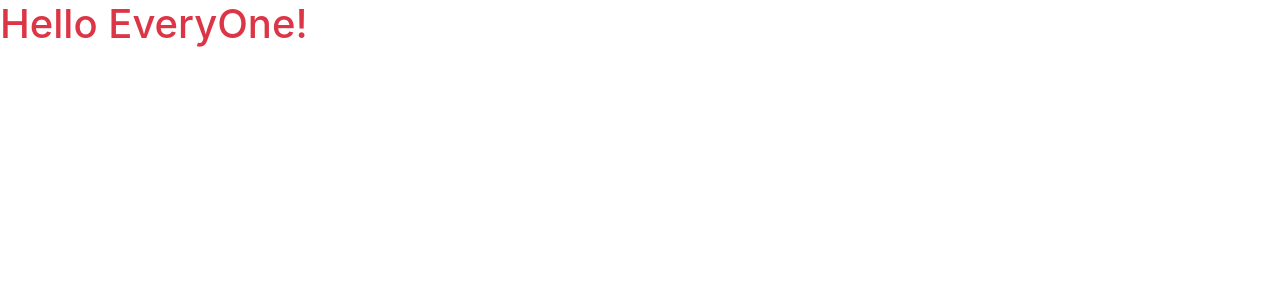
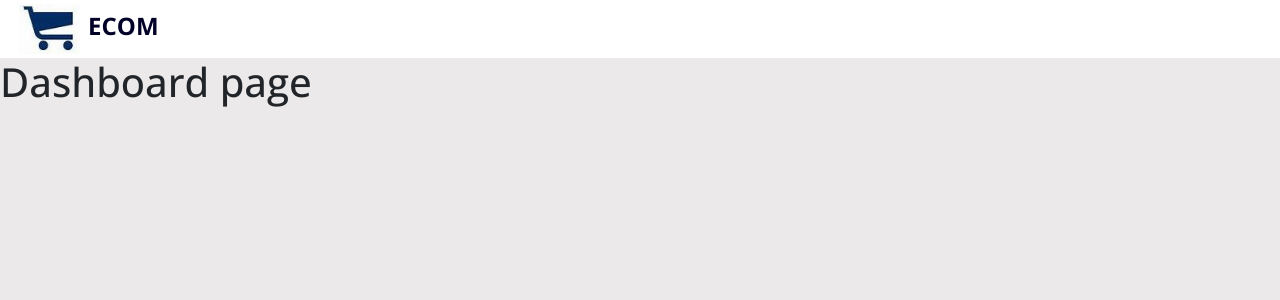
Before and after one commit to HimanshuVerma765/Git_E_Commerce, a React (Create React App) app: page / in a window 1280 px wide. Shown: the top 300 px of the page. Built offline with nearby package versions, Linux system fonts and the light colour scheme.

Commit message:
dashbord with logo

```diff
--- a/package.json
+++ b/package.json
@@ -11,7 +11,7 @@
     "@testing-library/jest-dom": "^5.17.0",
     "@testing-library/react": "^13.4.0",
     "@testing-library/user-event": "^13.5.0",
-    "bootstrap": "^4.1.3",
+    "bootstrap": "^4.6.2",
     "react": "^18.3.1",
     "react-dom": "^18.3.1",
     "react-icons": "^5.3.0",
--- a/public/index.html
+++ b/public/index.html
@@ -2,7 +2,7 @@
 <html lang="en">
   <head>
     <meta charset="utf-8" />
-    <link rel="icon" href="%PUBLIC_URL%/favicon.ico" />
+    <link rel="icon" href="../src/assets/th (1).jpg" />
     <meta name="viewport" content="width=device-width, initial-scale=1" />
     <meta name="theme-color" content="#000000" />
     <meta
@@ -11,7 +11,7 @@
     />
     <link rel="apple-touch-icon" href="%PUBLIC_URL%/logo192.png" />
     <link rel="manifest" href="%PUBLIC_URL%/manifest.json" />
-    <title>React App</title>
+    <title>Ecomm</title>
   </head>
   <body>
     <noscript>You need to enable JavaScript to run this app.</noscript>
--- a/src/App.css
+++ b/src/App.css
@@ -1,38 +1,33 @@
-.App {
-  text-align: center;
+@import url("https://fonts.googleapis.com/css2?family=Open+Sans:ital,wght@0,300..800;1,300..800&display=swap");
+
+* {
+  margin: 0;
+  padding: 0;
+}
+body {
+  font-family: "Open Sans", sans-serif;
+  background: #ebe9e9;
 }
 
-.App-logo {
-  height: 40vmin;
-  pointer-events: none;
+header{
+  width: 100%;
+  height: 60%;
+  padding: 4px;
+  background-color: #fff;
+}
+ header .logo{
+  text-decoration: none;
+ }
+header .logo img{
+  height: 50px;
 }
 
-@media (prefers-reduced-motion: no-preference) {
-  .App-logo {
-    animation: App-logo-spin infinite 20s linear;
-  }
+header  .row{
+  margin: 0px !important;
 }
 
-.App-header {
-  background-color: #282c34;
-  min-height: 100vh;
-  display: flex;
-  flex-direction: column;
-  align-items: center;
-  justify-content: center;
-  font-size: calc(10px + 2vmin);
-  color: white;
+header .logo span{
+  font-size: 24px;
+  color: rgb(2, 1, 40);
+  font-weight: 700;
 }
-
-.App-link {
-  color: #61dafb;
-}
-
-@keyframes App-logo-spin {
-  from {
-    transform: rotate(0deg);
-  }
-  to {
-    transform: rotate(360deg);
-  }
-}
--- a/src/App.js
+++ b/src/App.js
@@ -1,10 +1,20 @@
 import "bootstrap/dist/css/bootstrap.min.css";
+import { BrowserRouter, Route, Routes } from 'react-router-dom';
 import './App.css';
+import Dashboard from './pages/home';
+import Header from './components/Header';
+
 
 function App() {
   return (
     <>
-    <h1 className='text-danger' >Hello EveryOne!</h1>
+    <BrowserRouter>
+    <Header/>
+    <Routes>
+      <Route path="/dashboard" exact = {true} element={<Dashboard/>} />
+      <Route path="/" exact = {true} element={<Dashboard/>} />
+    </Routes>
+    </BrowserRouter>
     </>
   );
 }
--- /dev/null
+++ b/src/components/Header/index.js
@@ -0,0 +1,23 @@
+import { Link } from "react-router-dom";
+import logo from "../../assets/th (1).jpg";
+const Header = () => {
+  return (
+    <>
+      <header className="d-flex align-items-centre">
+        <nav className="container-fluid w-100">
+          <div className="row d-flex align-items-centre">
+            <div className="col-xs-3">
+              {/*logo warapper*/}
+              <Link to={"/"} className="d-flex align-items-centre logo">
+                <img src={logo} />
+                <span className=" ml-2 mt-1"> ECOM</span>
+              </Link>
+            </div>
+          </div>
+        </nav>
+      </header>
+    </>
+  );
+};
+
+export default Header;
--- /dev/null
+++ b/src/pages/home/index.js
@@ -0,0 +1,9 @@
+const Dashboard = () =>{
+   return (
+    <>
+    <h1> Dashboard page</h1>
+    </>
+   )
+}
+
+export default Dashboard;
```
Also changed, not shown: src/assets/th (1).jpg (added), 1 other file (tests, documents, lock files or other folders).
